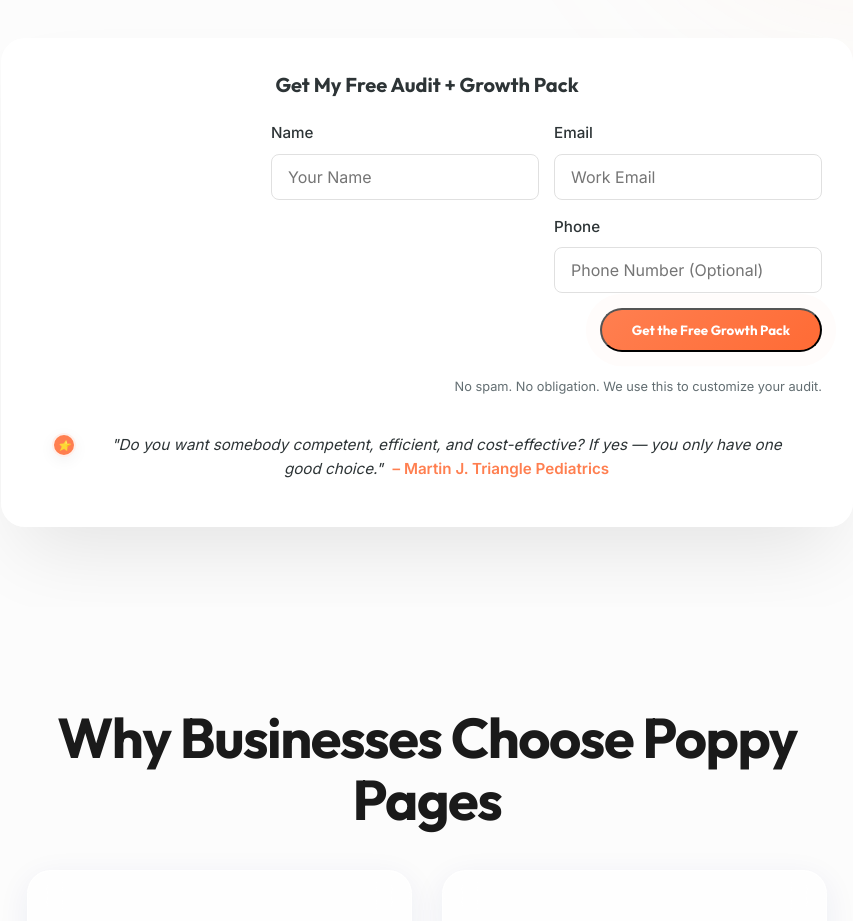
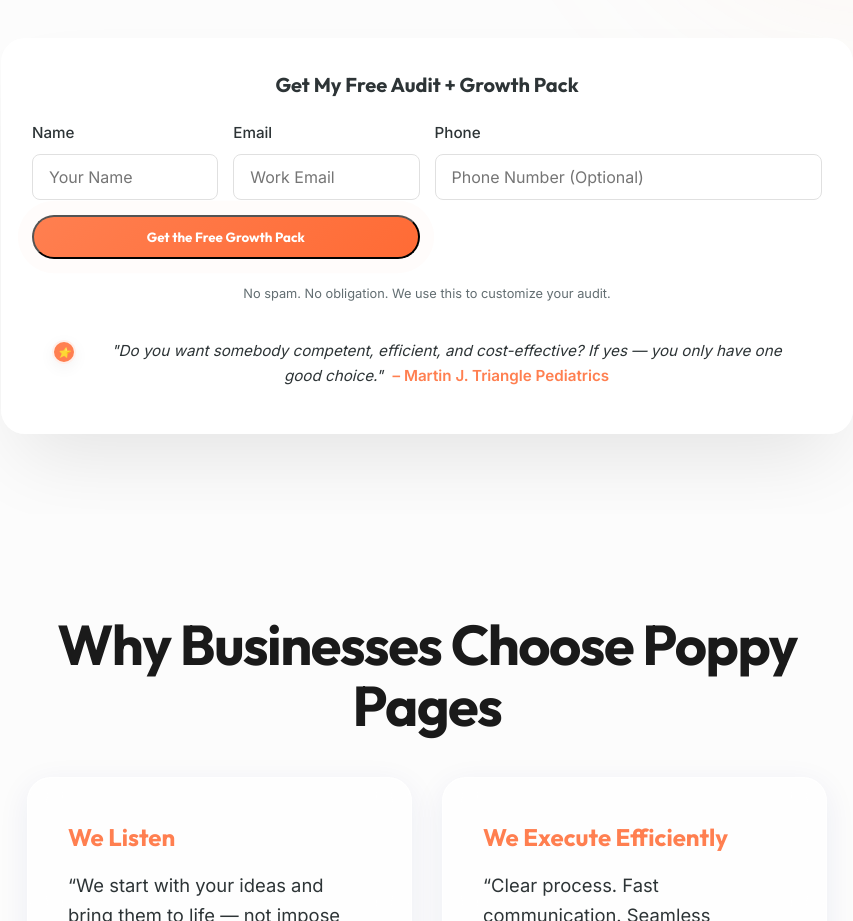
Before and after one commit to poppypages/poppy-pages, a plain HTML site: page index.html in a window 1280 px wide. Shown: the part 840-1761 px from the top of the page, without its empty margins (213-1066 px from the left). Drawn offline with Linux system fonts and the light colour scheme.

Commit message:
Fixed form alignment with CSS Grid and Admin login with modal

```diff
--- a/styles.css
+++ b/styles.css
@@ -1200,25 +1200,28 @@ footer {
 /* Horizontal Hero Form (Desktop) */
 @media (min-width: 900px) {
     #lead-form-step-1 {
-        display: flex;
-        align-items: flex-end;
-        /* Align inputs with button */
+        display: grid;
+        grid-template-columns: 1fr 1fr;
         gap: 15px;
-    }
+        align-items: end;
+    }
+
+    .form-row {
+        display: contents;
+        /* Unwrap the name/email div so they become grid items */
+    }
+
+    /* Name (Item 1), Email (Item 2), Phone (Item 3), Button (Item 4) */
 
     #lead-form-step-1 .form-group {
-        flex: 1;
         margin-bottom: 0;
-        /* Remove margin in flex row */
-    }
-
-    #lead-form-step-1 button {
-        flex: 0 0 auto;
-        /* Button shouldn't shrink */
-        width: auto;
-        padding-left: 30px;
-        padding-right: 30px;
-        white-space: nowrap;
+        width: 100%;
+    }
+
+    /* Privacy Text spans full width */
+    .privacy {
+        grid-column: 1 / -1;
+        margin-top: 10px;
     }
 }
 
```
Also changed, not shown: admin.html (+24 -7 lines).
